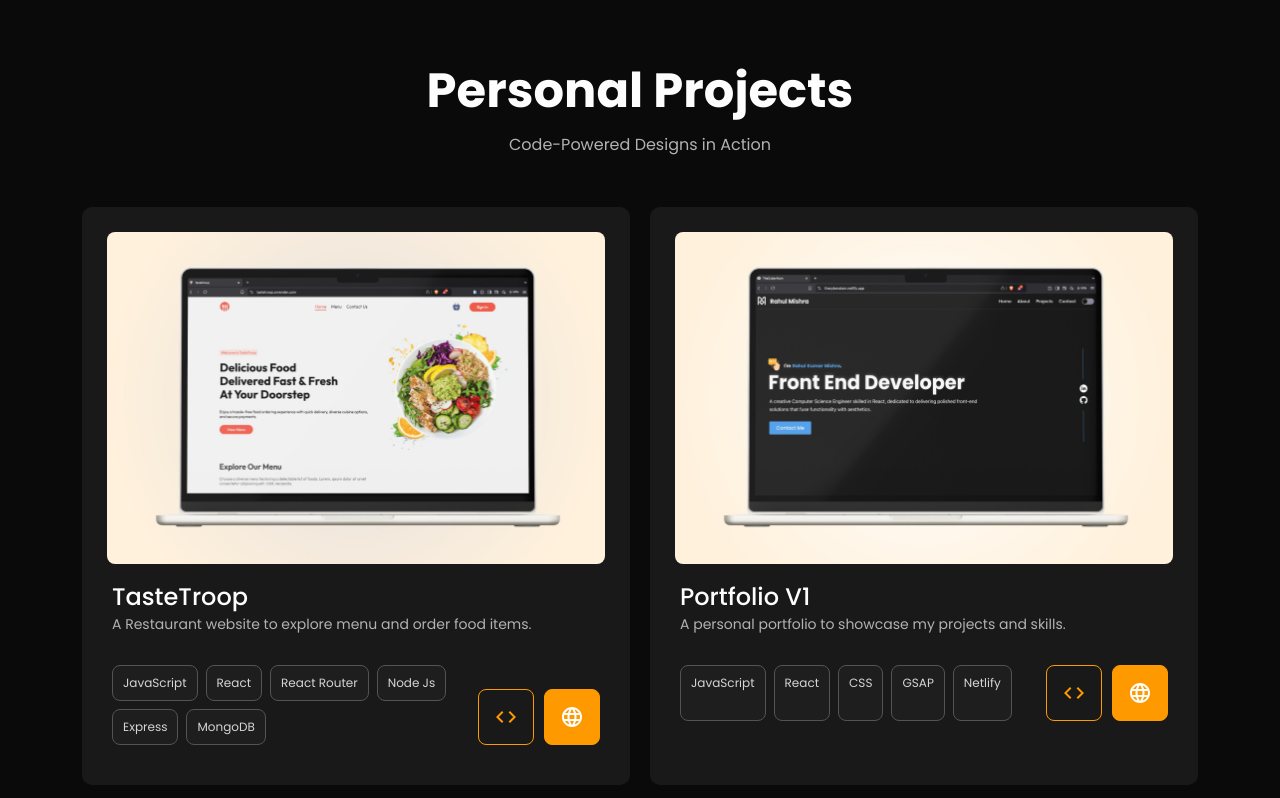
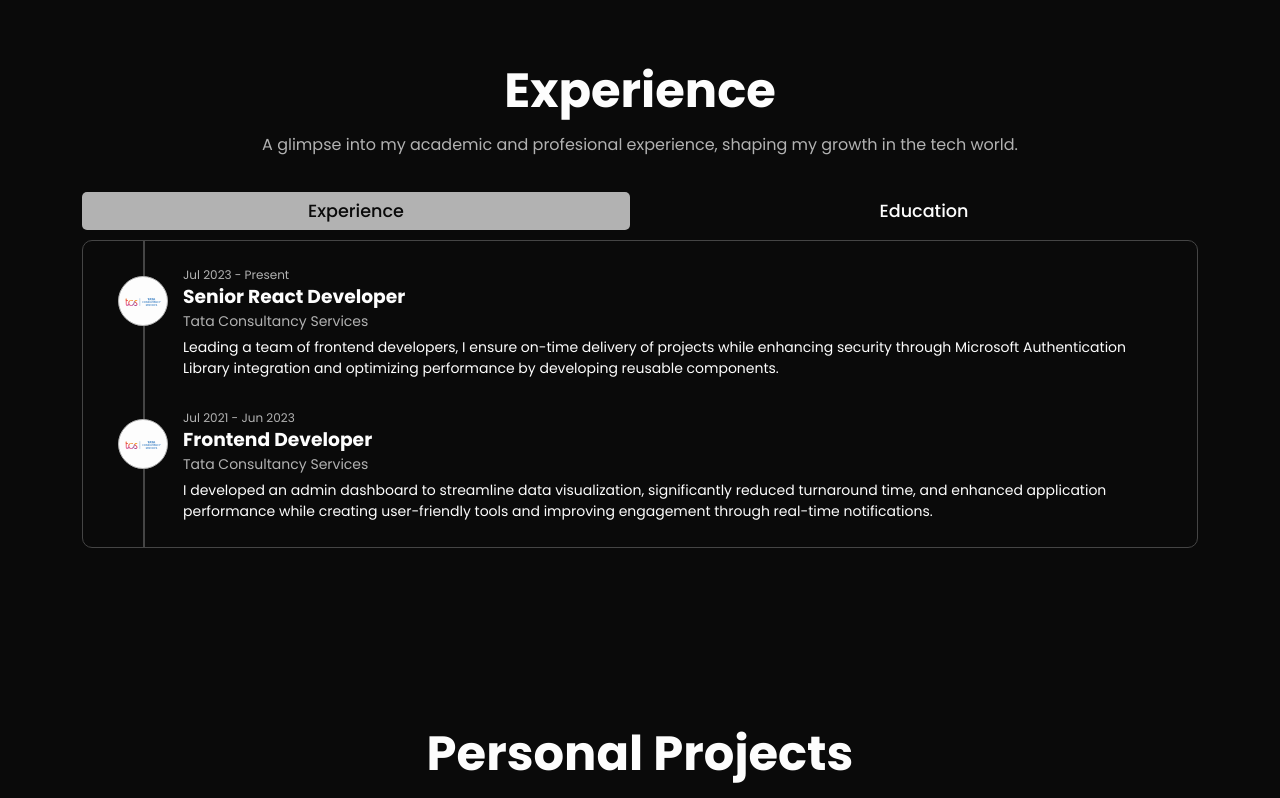
Before and after one commit to TheCyberAtom/PortFolio, a React (Vite) app: page / in a window 1280 px wide. Shown: the part 1380-2178 px from the top of the page. Built offline with nearby package versions, Linux system fonts and the light colour scheme.

Commit message:
Added: Experience and Education section

```diff
--- a/src/App.jsx
+++ b/src/App.jsx
@@ -3,8 +3,9 @@ import Home from "./components/Home/Home";
 import Navbar from "./components/Navbar/Navbar";
 import Skills from "./components/Skills/Skills";
 import Projects from "./components/Projects/Projects";
+import Contact from "./components/Contact/Contact";
+import ExpEdu from "./components/Experience/ExpEdu";
 import "./App.css";
-import Contact from "./components/Contact/Contact";
 
 const App = () => {
   return (
@@ -12,6 +13,7 @@ const App = () => {
       <Navbar />
       <Home />
       <Skills />
+      <ExpEdu />
       <Projects />
       <Contact />
     </div>
--- /dev/null
+++ b/src/components/Experience/Education.jsx
@@ -0,0 +1,29 @@
+import React from "react";
+import { educationData } from "../../constants/eduConstant";
+import "./ExpEdu.css";
+
+const Education = () => {
+  return (
+    <div className="education" id="education">
+      {educationData.map((eduItem, index) => {
+        return (
+          <div key={index} className="education-item">
+            <img className="college-logo" src={eduItem.image} alt="TCS" />
+            <div className="vertical-line" />
+            <div className="education-content">
+              <span>{eduItem.year}</span>
+              <div className="title">
+                <h3>{eduItem.institution}</h3>
+              </div>
+              <div className="degree">
+                <p>{eduItem.degree}</p>
+              </div>
+            </div>
+          </div>
+        );
+      })}
+    </div>
+  );
+};
+
+export default Education;
--- /dev/null
+++ b/src/components/Experience/ExpEdu.css
@@ -0,0 +1,183 @@
+.expedu {
+  width: 100%;
+  padding: 20px;
+  margin-top: 30px;
+}
+
+.expedu-content {
+  width: 100%;
+  display: flex;
+  flex-direction: column;
+  align-items: center;
+  margin: 50px 0;
+  text-align: center;
+}
+
+.expedu-content-title {
+  font-size: 1.5em;
+  font-weight: 500;
+  margin-bottom: 5px;
+  text-align: center;
+}
+
+.expedu-content-description {
+  color: var(--grey-color);
+  margin-bottom: 10px;
+}
+
+.expedu-sections {
+  width: 90%;
+  display: flex;
+  flex-direction: column;
+  align-items: center;
+  margin-top: 25px;
+  border-radius: 5px;
+}
+
+.expedu-sections .tabs {
+  width: 100%;
+  display: flex;
+  align-items: center;
+  justify-content: center;
+  gap: 20px;
+}
+
+.expedu-sections .tab {
+  width: 50%;
+  margin: 0 auto;
+  font-size: 1.1rem;
+  font-weight: 500;
+  padding: 6px;
+  border-radius: 5px;
+  cursor: pointer;
+  transition: all 0.5s;
+}
+
+.tab.active {
+  background-color: var(--grey-color);
+  color: var(--background-color);
+}
+
+.exp-edu-details {
+  width: 100%;
+  margin-top: 10px;
+  border-radius: 10px;
+  border: 1px solid var(--secondary-color);
+}
+
+/* Experience Section */
+
+.experience {
+  width: 100%;
+  display: flex;
+  flex-direction: column;
+  padding: 25px;
+  gap: 30px;
+  overflow: hidden;
+}
+
+.experience-item {
+  position: relative;
+  margin-left: 75px;
+}
+
+.experience-content {
+  width: 100%;
+  display: flex;
+  flex-direction: column;
+  align-items: flex-start;
+  text-align: left;
+}
+.experience-content > div {
+  width: 100%;
+  display: flex;
+  align-items: center;
+  justify-content: space-between;
+}
+
+.experience-content span {
+  color: var(--grey-color);
+  font-size: 12px;
+  margin-bottom: -2px;
+}
+
+.company p {
+  color: var(--grey-color);
+  font-size: 14px;
+}
+
+.experience-content .role {
+  margin-top: 5px;
+  font-size: 14px;
+}
+
+/* Education Section */
+
+.education {
+  width: 100%;
+  display: flex;
+  flex-direction: column;
+  padding: 25px;
+  gap: 30px;
+  overflow: hidden;
+}
+
+.education-item {
+  position: relative;
+  margin-left: 75px;
+}
+
+.education-content {
+  width: 100%;
+  display: flex;
+  flex-direction: column;
+  align-items: flex-start;
+  text-align: left;
+}
+
+.education-content > div {
+  width: 100%;
+  display: flex;
+  align-items: center;
+  justify-content: space-between;
+}
+
+.education-content span {
+  color: var(--grey-color);
+  font-size: 12px;
+  margin-bottom: -2px;
+}
+
+.education-content .title {
+  margin-top: 5px;
+  font-size: 14px;
+}
+
+.degree p {
+  color: var(--grey-color);
+  font-size: 14px;
+}
+
+/* Common Styles */
+
+.company-logo,
+.college-logo {
+  position: absolute;
+  width: 50px;
+  height: 50px;
+  top: 10px;
+  left: -65px;
+  z-index: 1;
+  border-radius: 50%;
+  border: 1px solid var(--grey-color);
+  background-color: var(--text-color);
+}
+
+.vertical-line {
+  width: 2px;
+  height: 200%;
+  background-color: var(--secondary-color);
+  position: absolute;
+  left: -40px;
+  top: -30px;
+}
--- /dev/null
+++ b/src/components/Experience/ExpEdu.jsx
@@ -0,0 +1,48 @@
+import React, { useState } from "react";
+import Experience from "./Experience";
+import Education from "./Education";
+import "./ExpEdu.css";
+
+const ExpEdu = () => {
+  const [tabValue, setTabValue] = useState("exp");
+  return (
+    <div className="expedu" id="expedu">
+      <div className="expedu-content">
+        <div className="expedu-content-title">
+          <h1>Experience</h1>
+        </div>
+        <div className="expedu-content-description">
+          <p>
+            A glimpse into my academic and profesional experience, shaping my
+            growth in the tech world.
+          </p>
+        </div>
+        <div className="expedu-sections">
+          <div className="tabs">
+            <div
+              className={
+                tabValue === "exp" ? "exp-tab tab active" : "exp-tab tab"
+              }
+              onClick={() => setTabValue("exp")}
+            >
+              <p>Experience</p>
+            </div>
+            <div
+              className={
+                tabValue === "edu" ? "edu-tab tab active" : "edu-tab tab"
+              }
+              onClick={() => setTabValue("edu")}
+            >
+              <p>Education</p>
+            </div>
+          </div>
+          <div className="exp-edu-details">
+            {tabValue === "exp" ? <Experience /> : <Education />}
+          </div>
+        </div>
+      </div>
+    </div>
+  );
+};
+
+export default ExpEdu;
--- /dev/null
+++ b/src/components/Experience/Experience.jsx
@@ -0,0 +1,32 @@
+import React from "react";
+import { experienceData } from "../../constants/expConstant";
+import "./ExpEdu.css";
+
+const Experience = () => {
+  return (
+    <div className="experience" id="experience">
+      {experienceData.map((expItem, index) => {
+        return (
+          <div key={index} className="experience-item">
+            <img className="company-logo" src={expItem.image} alt="TCS" />
+            <div className="vertical-line" />
+            <div className="experience-content">
+              <span>{expItem.year}</span>
+              <div className="title">
+                <h3>{expItem.title}</h3>
+              </div>
+              <div className="company">
+                <p>{expItem.company}</p>
+              </div>
+              <div className="role">
+                <p>{expItem.role}</p>
+              </div>
+            </div>
+          </div>
+        );
+      })}
+    </div>
+  );
+};
+
+export default Experience;
--- a/src/components/Projects/Projects.css
+++ b/src/components/Projects/Projects.css
@@ -28,7 +28,7 @@
 .projects-content-items {
   display: grid;
   grid-template-columns: repeat(2, 1fr);
-  gap: 20px;
+  gap: 30px;
   width: 90%;
   justify-items: center;
   margin-top: 40px;
@@ -61,11 +61,12 @@
 
 .project-details {
   width: 100%;
+  height: 100%;
   display: flex;
   flex-direction: column;
   align-items: start;
   justify-content: space-between;
-  padding: 5px;
+  padding: 2px;
 }
 
 .project-title {
@@ -102,6 +103,7 @@
 .tech-stack {
   font-size: 12px;
   padding: 8px 10px;
+  min-width: 100px;
   color: var(--grey-color);
   background-color: var(--background-color-2);
   border: 1px solid var(--secondary-color);
--- /dev/null
+++ b/src/constants/eduConstant.js
@@ -0,0 +1,11 @@
+import SRMImg from "../assets/srm.svg";
+
+export const educationData = [
+  {
+    id: 1,
+    degree: "Bachelor of Technology in Computer Science and Engineering",
+    institution: "SRM Institute of Science and Technology",
+    year: "Jul 2017 - May 2021",
+    image: SRMImg,
+  },
+];
--- /dev/null
+++ b/src/constants/expConstant.js
@@ -0,0 +1,22 @@
+import TCSImg from "../assets/tcs.svg";
+
+export const experienceData = [
+  {
+    id: 1,
+    title: "Senior React Developer",
+    company: "Tata Consultancy Services",
+    location: "Bengaluru, India",
+    year: "Jul 2023 - Present",
+    role: "Leading a team of frontend developers, I ensure on-time delivery of projects while enhancing security through Microsoft Authentication Library integration and optimizing performance by developing reusable components.",
+    image: TCSImg,
+  },
+  {
+    id: 2,
+    title: "Frontend Developer",
+    company: "Tata Consultancy Services",
+    location: "Bengaluru, India",
+    year: "Jul 2021 - Jun 2023",
+    role: "I developed an admin dashboard to streamline data visualization, significantly reduced turnaround time, and enhanced application performance while creating user-friendly tools and improving engagement through real-time notifications.",
+    image: TCSImg,
+  },
+];
```
Also changed, not shown: src/assets/srm.svg (added), src/assets/tcs.svg (added).
